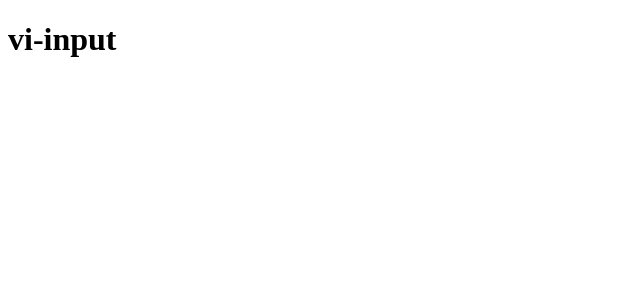
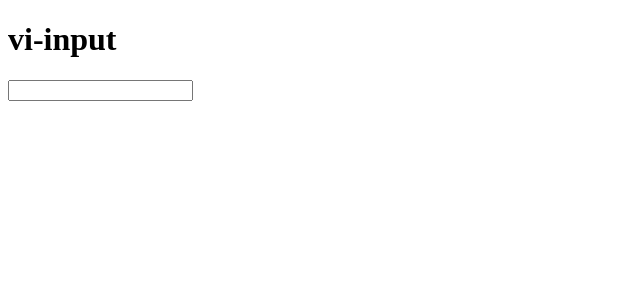
Before and after one commit to tiankainobug/vi-ui, a Vue app: page /input in a window 1280 px wide. Shown: the top 300 px of the page, without its empty margins (0-640 px from the left). Built offline with nearby package versions, Linux system fonts and the light colour scheme.

Commit message:
feat: start input component coding

```diff
--- a/index.html
+++ b/index.html
@@ -4,7 +4,7 @@
         <meta charset="UTF-8" />
         <link rel="icon" href="/favicon.ico" />
         <meta name="viewport" content="width=device-width, initial-scale=1.0" />
-        <title>Vite App</title>
+        <title>vi-ui</title>
     </head>
     <body>
         <div id="app"></div>
--- /dev/null
+++ b/src/components/vi-input/index.vue
@@ -0,0 +1,13 @@
+<template>
+    <div>
+        <input />
+    </div>
+</template>
+
+<script setup lang='ts'>
+
+</script>
+
+<style scoped>
+
+</style>
--- a/src/views/input/index.vue
+++ b/src/views/input/index.vue
@@ -1,12 +1,12 @@
 <template>
     <div class='input-box'>
         <h1>vi-input</h1>
-
+        <vi-input />
     </div>
 </template>
 
 <script setup lang='ts'>
-
+import viInput from '@/components/vi-input/index.vue'
 </script>
 
 <style scoped>
```
